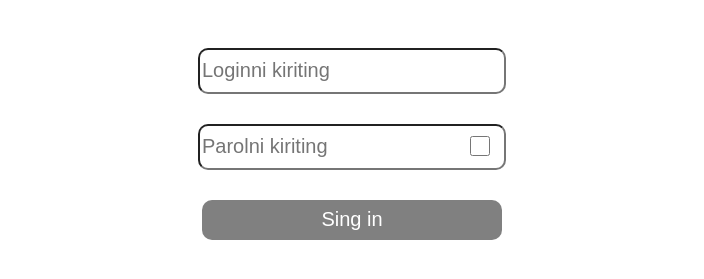
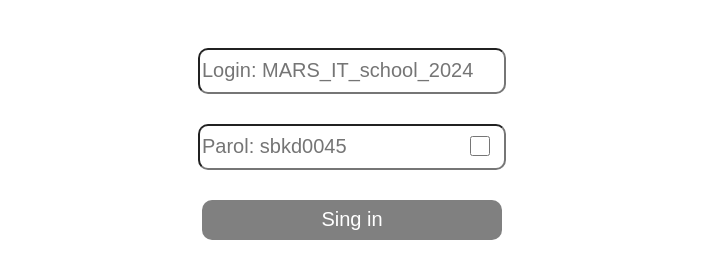
Before and after one commit to AtayevZarif/5th-month-exam, a plain HTML site: page index.html in a window 1280 px wide. Shown: the part 319-598 px from the top of the page, without its empty margins (288-992 px from the left). Drawn offline with Linux system fonts and the light colour scheme.

Commit message:
succsess

```diff
--- a/index.html
+++ b/index.html
@@ -10,8 +10,8 @@
     <header>
         <form>
             <h1>Dasturga kirish uchun login va parolni kiriting</h1>
-            <input type="text" placeholder="Loginni kiriting" id="loginInp" class="input">
-            <input type="password" placeholder="Parolni kiriting" id="passwordInp" class="input">
+            <input type="text" placeholder="Login: MARS_IT_school_2024" id="loginInp" class="input">
+            <input type="password" placeholder="Parol: sbkd0045" id="passwordInp" class="input">
             <input type="checkbox" id="checkbox">
             <input type="submit" value="Sing in" id="submitBtn" class="input buttons">
         </form>
```
